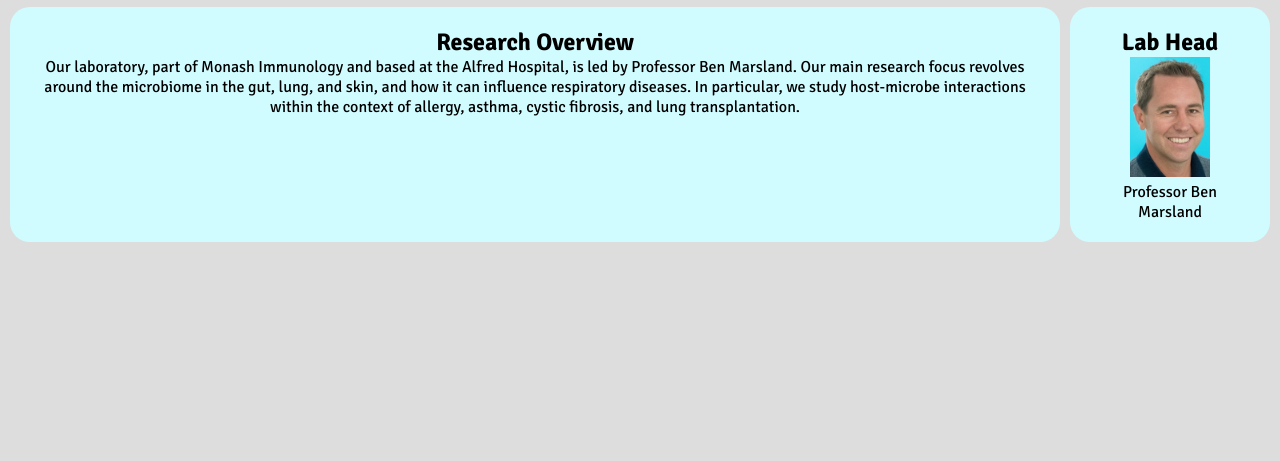
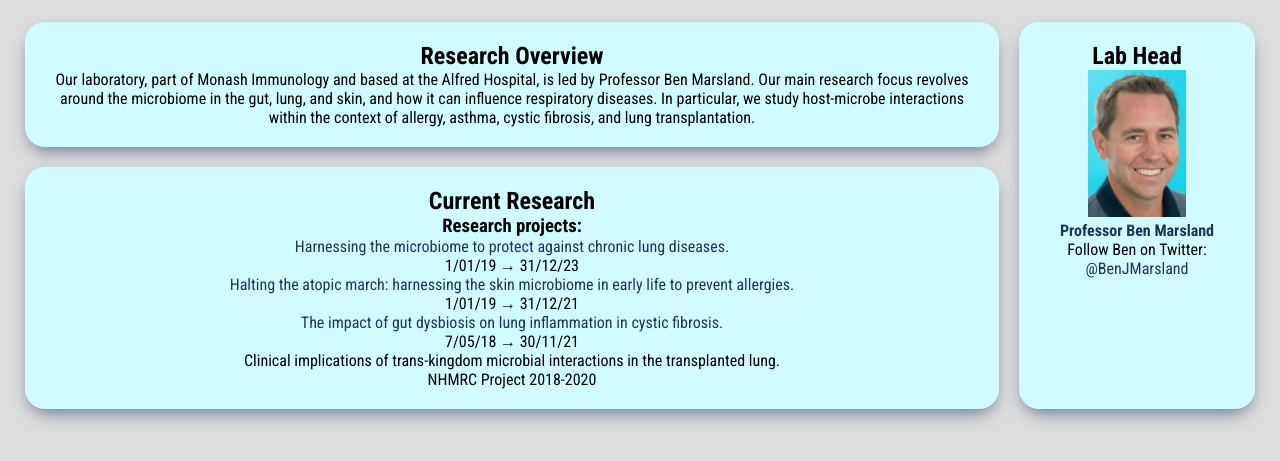
Before and after one commit to mmac0026/resp_immuno_lab, a plain HTML site: page index.html in a window 1280 px wide. Shown: the part 323-784 px from the top of the page. Drawn offline with Linux system fonts and the light colour scheme.

Commit message:
switched from flex to grid layout

```diff
--- a/index.html
+++ b/index.html
@@ -7,6 +7,7 @@
     <link rel="preconnect" href="https://fonts.googleapis.com">
     <link rel="preconnect" href="https://fonts.gstatic.com" crossorigin>
     <link href="https://fonts.googleapis.com/css2?family=Signika:wght@300;400;500;600;700&display=swap" rel="stylesheet">
+    <link href="https://fonts.googleapis.com/css2?family=Roboto+Condensed:ital,wght@0,300;0,400;0,700;1,300;1,400;1,700&display=swap" rel="stylesheet">
     <link href="resources/css/style.css" type="text/css" rel="stylesheet">
     <title>Respiratory Immunology Lab</title>
 </head>
@@ -34,10 +35,23 @@
                      <h2>Research Overview</h2>
                      <p>Our laboratory, part of Monash Immunology and based at the Alfred Hospital, is led by Professor Ben Marsland. Our main research focus revolves around the microbiome in the gut, lung, and skin, and how it can influence respiratory diseases. In particular, we study host-microbe interactions within the context of allergy, asthma, cystic fibrosis, and lung transplantation.</p>
                  </section>
+                 <section class="current-research">
+                     <h2>Current Research</h2>
+                     <div class="research-projects">
+                         <h3>Research projects:</h3>
+                         <ul>
+                             <li><a href="https://research.monash.edu/en/projects/harnessing-the-microbiome-to-protect-against-chronic-lung-disease" target="_blank">Harnessing the microbiome to protect against chronic lung diseases.</a><br>1/01/19 &rarr; 31/12/23</li>
+                             <li><a href="https://research.monash.edu/en/projects/halting-the-atopic-march-harnessing-the-skin-microbiome-in-early-" target="_blank">Halting the atopic march: harnessing the skin microbiome in early life to prevent allergies.</a><br>1/01/19 &rarr; 31/12/21</li>
+                             <li><a href="https://research.monash.edu/en/projects/the-impact-of-gut-dysbiosis-on-lung-inflammation-in-cystic-fibros" target="_blank">The impact of gut dysbiosis on lung inflammation in cystic fibrosis.</a><br>7/05/18 &rarr; 30/11/21</li>
+                             <li><span>Clinical implications of trans-kingdom microbial interactions in the transplanted lung.</span><br>NHMRC Project 2018-2020</li>
+                         </ul>
+                     </div>
+                 </section>
                  <aside class="sidebar">
                      <h2>Lab Head</h2>
                      <img src="resources/images/ben_marsland.jpg" alt="Ben Marsland">
-                     <p>Professor Ben Marsland</p>
+                     <p class="ben-name"><a href="#">Professor Ben Marsland</a></p>
+                     <p class="twitter-ben">Follow Ben on Twitter:<br><a href="https://twitter.com/BenJMarsland">@BenJMarsland</a></p>
                  </aside>
             </div>
         </main>
--- a/resources/css/style.css
+++ b/resources/css/style.css
@@ -13,6 +13,7 @@ prussianblue: #1d3557
 
 body {
     text-align: center;
+    font-size: 16px;
 }
 
 header .wrapper {
@@ -94,25 +95,72 @@ nav a:hover {
 
 .main-wrapper {
     font-family: 'Signika', sans-serif;
-    display: flex;
-    padding: 5px;
+    display: grid;
+    grid-template-columns: 4fr 1fr;
+    grid-template-rows: 0.75fr 1.5fr auto;
+    gap: 10px;
+    padding: 20px;
 }
 
 .main-wrapper section, .main-wrapper aside {
+    font-family: 'Roboto Condensed', sans-serif;
     padding: 20px;
     background-color: #d1fcff;
     border-radius: 20px;
     margin: 5px;
+    box-shadow: 0px 8px 18px -6px rgba(29,53,87,0.7);
 }
 
-.main-wrapper section {
-    flex: 1 0 0;
+.main-content {
+    grid-column: 1;
+    grid-row: 1;
 }
 
-.main-wrapper aside {
-    flex: 0 0 200px;
+.current-research {
+    grid-column: 1;
+    grid-row: 2;
+}
+
+.research-projects ul li {
+    list-style: none;
+}
+
+.research-projects ul li a {
+    color: #1d3557;
+    text-decoration: none;
+}
+
+.research-projects ul li a:hover {
+    color: darkred;
+    text-decoration: underline;
+}
+
+.sidebar {
+    grid-column: 2;
+    grid-row: 1 / span 2;
 }
 
 .sidebar img {
     width: 50%;
 }
+
+.ben-name a {
+    font-weight: bolder;
+    color: #1d3557;
+    text-decoration: none;
+}
+
+.ben-name a:hover {
+    color: darkred;
+    text-decoration: underline;
+}
+
+.twitter-ben a {
+    color: #1d3557;
+    text-decoration: none;
+}
+
+.twitter-ben a:hover {
+    color: darkred;
+    text-decoration: underline;
+}
```
